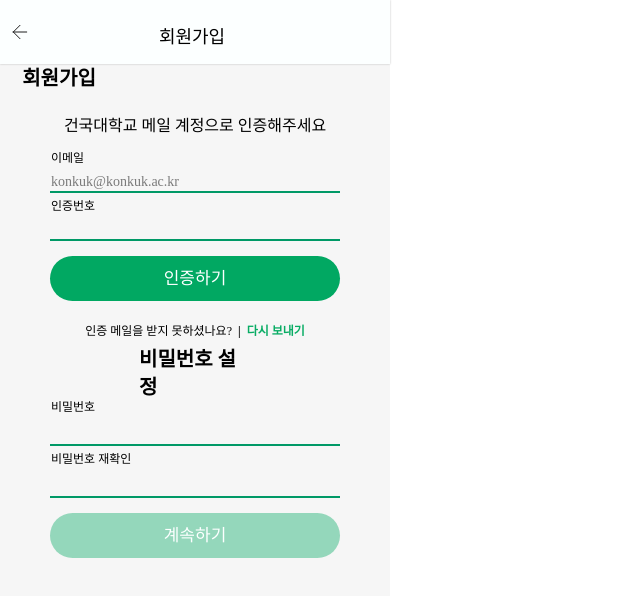
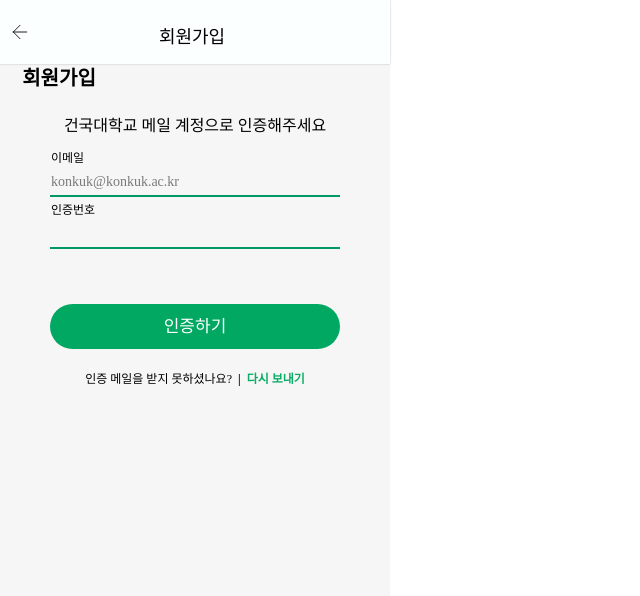
Before and after one commit to capstoneProject-Konkuk-2025-Team2/Frontend, a React (Vite) app: page /auth/signup in a window 1280 px wide. Shown: the top 596 px of the page, without its empty margins (0-640 px from the left). Built offline with nearby package versions, Linux system fonts and the light colour scheme.

Commit message:
feat: api

```diff
--- /dev/null
+++ b/src/apis/auth.ts
@@ -0,0 +1 @@
+const API_URL = "/v1/member/"
--- a/src/components/ChatBotFrame.tsx
+++ b/src/components/ChatBotFrame.tsx
@@ -3,12 +3,10 @@
 const ChatBotFrame = () => {
     const { openChatBotPage } = useChatBotPageStore();
 
-
-
     return (
         <div>
             <div className="absolute bottom-0 w-97 h-194
-                    p-7 flex flex-col justify-around items-center
+                    p-7 flex flex-col justify-between items-center
                     gap-2.5 z-20 bg-[#DDE9F6]">
 
                 <div className="absolute top-5 right-5"
@@ -23,15 +21,16 @@
 
 
                 <div>
-                    <div className="w-93 h-44 bg-[#FCFFFF] rounded-tr-[50px] rounded-br-[50px]">
+                    <div className="w-93 h-44 bg-[#FCFFFF] rounded-tr-[50px] rounded-br-[50px] p-3">
                         <div>
                             챗봇답변
                         </div>
                     </div>
                 </div>
 
+
                 <div>
-                    <div className="w-93 h-16 bg-[#FCFFFF] rounded-tl-[50px] rounded-bl-[50px]">
+                    <div className="w-93 h-16 bg-[#FCFFFF] rounded-tl-[50px] rounded-bl-[50px] p-3">
                         <div>
                             챗봇 예시 질문
                         </div>
@@ -39,7 +38,7 @@
                 </div>
 
                 <div>
-                    <div className="flex flex-row justify-between w-92 h-11 bg-[#0076FE] rounded-[500px] m-4">
+                    <div className="flex flex-row justify-between w-92 h-11 bg-[#0076FE] text-[#FCFFFF] rounded-[500px] m-4 pl-4">
                         <input placeholder="챗봇 예시 입력" />
 
                         <div className="w-10 h-10 bg-[#FCFFFF] rounded-[500px] shadow-[0px_1px_3px_0px_rgba(0,0,0,0.30)] shadow-[0px_4px_8px_3px_rgba(0,0,0,0.15)] inline-flex justify-center items-center overflow-hidden m-1">
--- a/src/components/TextInputForm.tsx
+++ b/src/components/TextInputForm.tsx
@@ -14,16 +14,11 @@
             {/* 비밀번호 입력 구분 */}
             {!isPW ?
                 (
-                // <input placeholder={placeholder}/>
-                <div className="w-44 h-6 text-center justify-start">
-
-                    <span className="flex flex-row text-black text-sm font-medium font-['Pretendard'] leading-7">
+                // <div className="w-44 h-6 text-center justify-start">
+                //     <span className="flex flex-row text-black text-sm font-medium font-['Pretendard'] leading-7">
                         <input className="w-full text-black text-sm font-medium font-['Pretendard'] leading-7" placeholder={placeholder}/>
-                        {/* @konkuk.ac.kr */}
-                        {/* {placeholder} */}
-                    </span>
-
-                </div>
+                    // </span>
+                // </div>
                 )
                 :
                 <input className="text-black text-sm font-medium font-['Pretendard'] leading-7" placeholder={placeholder}/>
--- a/src/components/WideAcceptButton.tsx
+++ b/src/components/WideAcceptButton.tsx
@@ -6,7 +6,7 @@
 
 const WideAcceptButton = ({ text, isClickable, handleClick }: WideAcceptButtonProps) => {
     return (
-        <>
+        <div className="mt-10">
             {isClickable ? (<>
                 <div className="w-[290px] h-[45px] rounded-[500px] bg-[#01A862] flex justify-center items-center m-[16px]"
                     onClick={handleClick}>
@@ -23,8 +23,7 @@
                     </div>
                 </div>
             </>)}
-
-        </>
+        </div>
     )
 }
 
--- a/src/index.css
+++ b/src/index.css
@@ -2,3 +2,8 @@
 @utility no-scrollbar {
   @apply [scrollbar-width:none] [&::-webkit-scrollbar]:hidden;
 }
+
+/*input 태그 클릭 시 테두리 제거*/
+input:focus{
+  outline:none;
+}
--- a/src/pages/auth/SignupPage.tsx
+++ b/src/pages/auth/SignupPage.tsx
@@ -5,7 +5,7 @@
 import { useState } from "react";
 
 const SignupPage = () =>{
-    const [isVerifyed, setIsVerifyed] = useState(true);
+    const [isVerifyed, setIsVerifyed] = useState(false);
     const verifyByMail = () =>{
         setIsVerifyed(true)
         // if(true){
```
